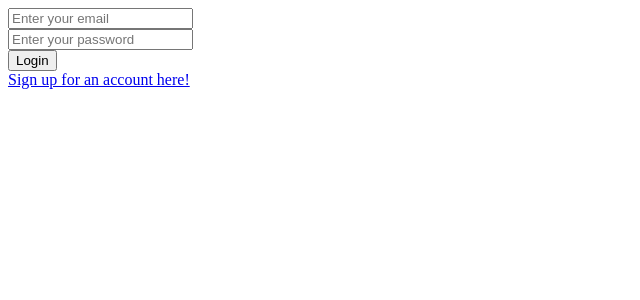
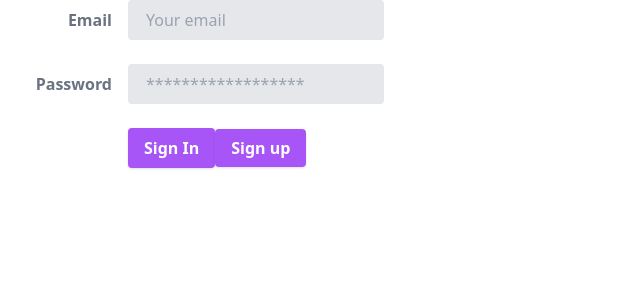
Before and after one commit to xytuang/food-recommendation, a React (Create React App) app: page /login in a window 1280 px wide. Shown: the top 300 px of the page, without its empty margins (0-640 px from the left). Built offline with nearby package versions, Linux system fonts and the light colour scheme; no server answers.

Commit message:
BUILD - Started incorporating tailwindcss

```diff
--- a/package.json
+++ b/package.json
@@ -14,6 +14,7 @@
     "react-firebase-hooks": "^5.1.1",
     "react-router-dom": "^6.21.2",
     "react-scripts": "5.0.1",
+    "tailwindcss": "^3.4.1",
     "web-vitals": "^2.1.4"
   },
   "scripts": {
--- a/src/App.js
+++ b/src/App.js
@@ -6,6 +6,7 @@ import { useAuthState } from 'react-firebase-hooks/auth'
 import { auth } from './firebase/auth'
 import { useEffect } from 'react'
 import RestaurantDetail from './components/RestaurantDetail/RestaurantDetail'
+import './index.css'
 
 
 function App() {
@@ -21,7 +22,7 @@ function App() {
     }
   }, [user])
   return (
-    <div>
+    <div className='container'>
       <Routes>
         <Route path='/login' element={<Login/>}/>
         <Route path='/register' element={<Register/>}/>
--- a/src/components/Home/Home.js
+++ b/src/components/Home/Home.js
@@ -2,19 +2,18 @@ import { useState } from 'react'
 import { logout } from '../../firebase/auth'
 import Query from '../Query/Query'
 import Logbook from '../Logbook/Logbook'
-import './Home.css'
 
 const Home = () => {
     const [active, setActive] = useState('Query')
     return (
         <div>
-            <div className='parent-button'>
-                <button onClick={() => setActive('Query')}>I want to eat at a new restaurant</button>
-                <button onClick={() => setActive('Logbook')}>What have I eaten before?</button>
+            <div>
+                <button onClick={() => setActive('Query')} className='bg-blue-500 hover:bg-blue-700 text-white font-bold py-2 px-4 rounded'>I want to eat at a new restaurant</button>
+                <button onClick={() => setActive('Logbook')} className='bg-blue-500 hover:bg-blue-700 text-white font-bold py-2 px-4 rounded'>What have I eaten before?</button>
             </div>
             {active === 'Query' && <Query/>}
             {active === 'Logbook' && <Logbook/>}
-            <button onClick={logout}>Logout</button>
+            <button onClick={logout} className='bg-blue-500 hover:bg-blue-700 text-white font-bold py-2 px-4 rounded'>Logout</button>
         </div>
     )
 }
--- a/src/components/Logbook/Logbook.js
+++ b/src/components/Logbook/Logbook.js
@@ -6,6 +6,8 @@ const Logbook = () => {
     const [visited, setVisited] = useState(null)
     const [wishlist, setWishlist] = useState(null)
     useEffect(() => {
+        const interval = setInterval(() => {
+            console.log("running every second!")
             readFromList('visited').then((response) => {
                 if (response != null){
                     setVisited(Object.values(response))
@@ -16,16 +18,28 @@ const Logbook = () => {
                     setWishlist(Object.values(response))
                 }
             })
-    }, [])
+        }, 1000)
+        return () => clearInterval(interval)
+    }, [visited, wishlist])
 
     const handleDelete = (id, list) => {
-        deleteFromList(id, list).then(() => alert('Deleted'))
+        deleteFromList(id, list)
+        if (list === 'wishlist'){
+            console.log("running in delete")
+            let newWishlist = []
+            for (let element of wishlist){
+                if (element._id !== id) {
+                    newWishlist.push(element)
                 }
+            }
+            setWishlist(newWishlist)
+        }
+    }
+
     const handleMove = (id) => {
         const toMove = wishlist.find((element) => element._id === id)
-        deleteFromList(id, 'wishlist')
+        handleDelete(id, 'wishlist')
         addToList(toMove, 'visited')
-        alert(`Moving ${toMove.name}!`)
     }
     return (
         <div className='container'>
@@ -37,7 +51,7 @@ const Logbook = () => {
             </div>
             <div className='list'>
                 Your wishlist!
-                {wishlist !== null ?
+                {wishlist !== null && wishlist.length !== 0 ?
                 wishlist.map((element) => <li key={element._id}>{element.name}
                 <button onClick={() => handleDelete(element._id, 'wishlist')}>Delete</button>
                 <button onClick={() => handleMove(element._id)}>Move to visited!</button></li>) : null}
--- a/src/components/Login/Login.js
+++ b/src/components/Login/Login.js
@@ -20,7 +20,41 @@ const Login = () => {
     }
 
     return (
-        <div>
+        <form className="w-full max-w-sm">
+        <div className="md:flex md:items-center mb-6">
+          <div className="md:w-1/3">
+            <label className="block text-gray-500 font-bold md:text-right mb-1 md:mb-0 pr-4" htmlFor="inline-email">
+              Email
+            </label>
+          </div>
+          <div className="md:w-2/3">
+            <input className="bg-gray-200 appearance-none border-2 border-gray-200 rounded w-full py-2 px-4 text-gray-700 leading-tight focus:outline-none focus:bg-white focus:border-purple-500" id="inline-email" type="text" placeholder="Your email" onChange={(e) => setEmail(e.target.value)}/>
+          </div>
+        </div>
+        <div className="md:flex md:items-center mb-6">
+          <div className="md:w-1/3">
+            <label className="block text-gray-500 font-bold md:text-right mb-1 md:mb-0 pr-4" htmlFor="inline-password">
+              Password
+            </label>
+          </div>
+          <div className="md:w-2/3">
+            <input className="bg-gray-200 appearance-none border-2 border-gray-200 rounded w-full py-2 px-4 text-gray-700 leading-tight focus:outline-none focus:bg-white focus:border-purple-500" id="inline-password" type="password" placeholder="******************"/>
+          </div>
+        </div>
+        <div className="md:flex md:items-center">
+            <div className="md:w-1/3"></div>
+            <div className="md:w-2/3">
+            <button className="shadow bg-purple-500 hover:bg-purple-400 focus:shadow-outline focus:outline-none text-white font-bold py-2 px-4 rounded" type="button" onClick={handleSubmit}>
+                Sign In
+            </button>
+            <Link className="shadow bg-purple-500 hover:bg-purple-400 focus:shadow-outline focus:outline-none text-white font-bold py-2 px-4 rounded" to='/register'>Sign up</Link>
+            </div>
+        </div>
+        </form>
+    )
+}
+
+{/* <div>
 <form>
     <div>
         <input
@@ -40,13 +74,11 @@ const Login = () => {
             onChange={(e) => setPassword(e.target.value)}
         />
     </div>
-                <button onClick={handleSubmit}>
+    <button onClick={handleSubmit} classNameName='btn'>
         Login
     </button>
 </form>
 <Link to='/register'>Sign up for an account here!</Link>
-        </div>
-    )
-}
+</div> */}
 
 export default Login
--- /dev/null
+++ b/src/index.css
@@ -0,0 +1,3 @@
+@tailwind base;
+@tailwind components;
+@tailwind utilities;
--- /dev/null
+++ b/tailwind.config.js
@@ -0,0 +1,10 @@
+/** @type {import('tailwindcss').Config} */
+module.exports = {
+  content: [
+    "./src/**/*.{js,jsx,ts,tsx}",
+  ],
+  theme: {
+    extend: {},
+  },
+  plugins: [],
+}
```
Also changed, not shown: src/firebase/database.js (+0 -11 lines), 2 other files (tests, documents, lock files or other folders). Lines whose indentation alone changed are shown as unchanged.
